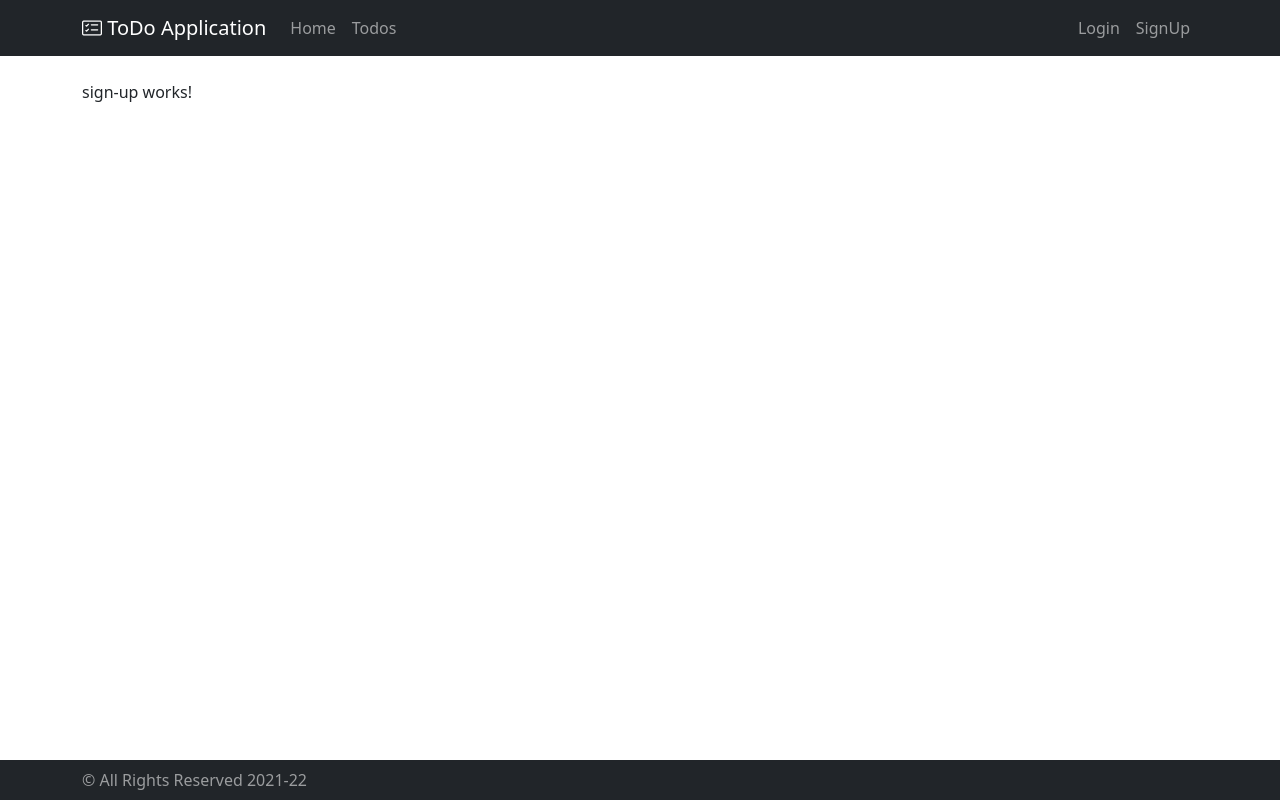
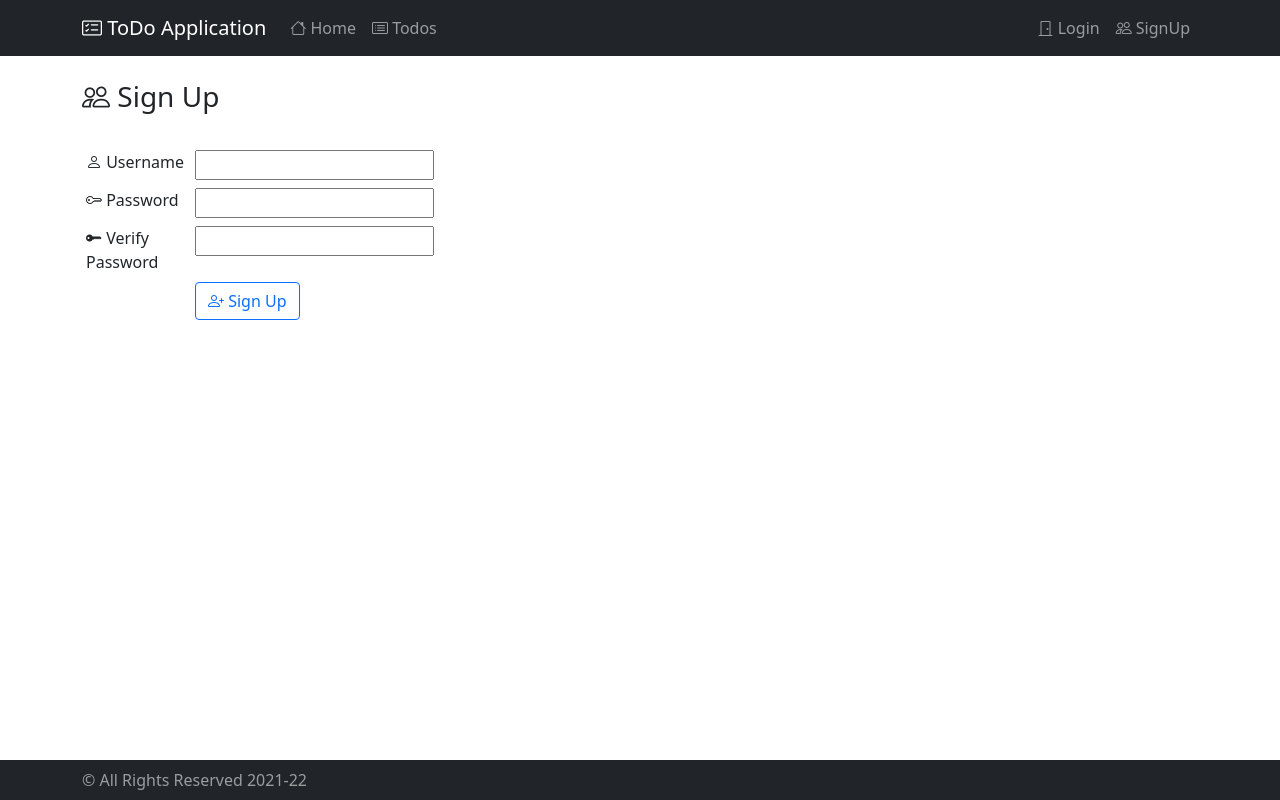
Before and after one commit to dineshb1710/todo-fullstack-app, an Angular app in the folder todo-frontend/: page /signup in a window 1280 px wide. Built offline with nearby package versions, Linux system fonts and the light colour scheme.

Commit message:
Step 5 : Updated UI

```diff
--- a/todo-frontend/src/app/header/header.component.html
+++ b/todo-frontend/src/app/header/header.component.html
@@ -14,12 +14,12 @@
             </button>
             <div class="collapse navbar-collapse" id="menuBar">
                 <ul class="navbar-nav">
-                    <li class="nav-item"><a routerLink="home" class="nav-link">Home</a></li>
-                    <li class="nav-item"><a routerLink="todos" class="nav-link">Todos</a></li>
+                    <li class="nav-item"><a routerLink="home" class="nav-link"><i class="bi bi-house"></i>&nbsp;Home</a></li>
+                    <li class="nav-item"><a routerLink="todos" class="nav-link"><i class="bi bi-card-list"></i>&nbsp;Todos</a></li>
                 </ul>
                 <ul class="navbar-nav navbar-collapse justify-content-end">
-                    <li class="nav-item"><a routerLink="login" class="nav-link">Login</a></li>
-                    <li class="nav-item"><a routerLink="signup" class="nav-link">SignUp</a></li>
+                    <li class="nav-item"><a routerLink="login" class="nav-link"><i class="bi bi-door-closed"></i>&nbsp;Login</a></li>
+                    <li class="nav-item"><a routerLink="signup" class="nav-link"><i class="bi bi-people"></i>&nbsp;SignUp</a></li>
                 </ul>
             </div>
         </div>
--- a/todo-frontend/src/app/login/login.component.html
+++ b/todo-frontend/src/app/login/login.component.html
@@ -1 +1,21 @@
-<p>login works!</p>
+<h3><i class="bi bi-door-closed"></i>&nbsp;User Login</h3>
+<div class="row pt-4">
+    <div class="col-md-3">
+        <table class="table table-borderless table-sm">
+            <tbody>
+                <tr>
+                    <td><i class="bi bi-person"></i>&nbsp;Username</td>
+                    <td><input type="text" name="username" /></td>
+                </tr>
+                <tr>
+                    <td><i class="bi bi-key"></i>&nbsp;Password</td>
+                    <td><input type="password" name="password" /></td>
+                </tr>
+                <tr>
+                    <td>&nbsp;</td>
+                    <td><button class="btn btn-outline-primary"><i class="bi bi-arrow-right-circle"></i>&nbsp;Login</button></td>
+                </tr>
+            </tbody>
+        </table>
+    </div>
+</div>
--- a/todo-frontend/src/app/sign-up/sign-up.component.html
+++ b/todo-frontend/src/app/sign-up/sign-up.component.html
@@ -1 +1,25 @@
-<p>sign-up works!</p>
+<h3><i class="bi bi-people"></i>&nbsp;Sign Up</h3>
+<div class="row pt-4">
+    <div class="col-md-4">
+        <table class="table table-borderless table-sm">
+            <tbody>
+                <tr>
+                    <td><i class="bi bi-person"></i>&nbsp;Username</td>
+                    <td><input type="text" name="username" /></td>
+                </tr>
+                <tr>
+                    <td><i class="bi bi-key"></i>&nbsp;Password</td>
+                    <td><input type="password" name="password" /></td>
+                </tr>
+                <tr>
+                    <td><i class="bi bi-key-fill"></i>&nbsp;Verify Password</td>
+                    <td><input type="password" name="verifyPassword" /></td>
+                </tr>
+                <tr>
+                    <td>&nbsp;</td>
+                    <td><button class="btn btn-outline-primary"><i class="bi bi-person-plus"></i>&nbsp;Sign Up</button></td>
+                </tr>
+            </tbody>
+        </table>
+    </div>
+</div>
```
